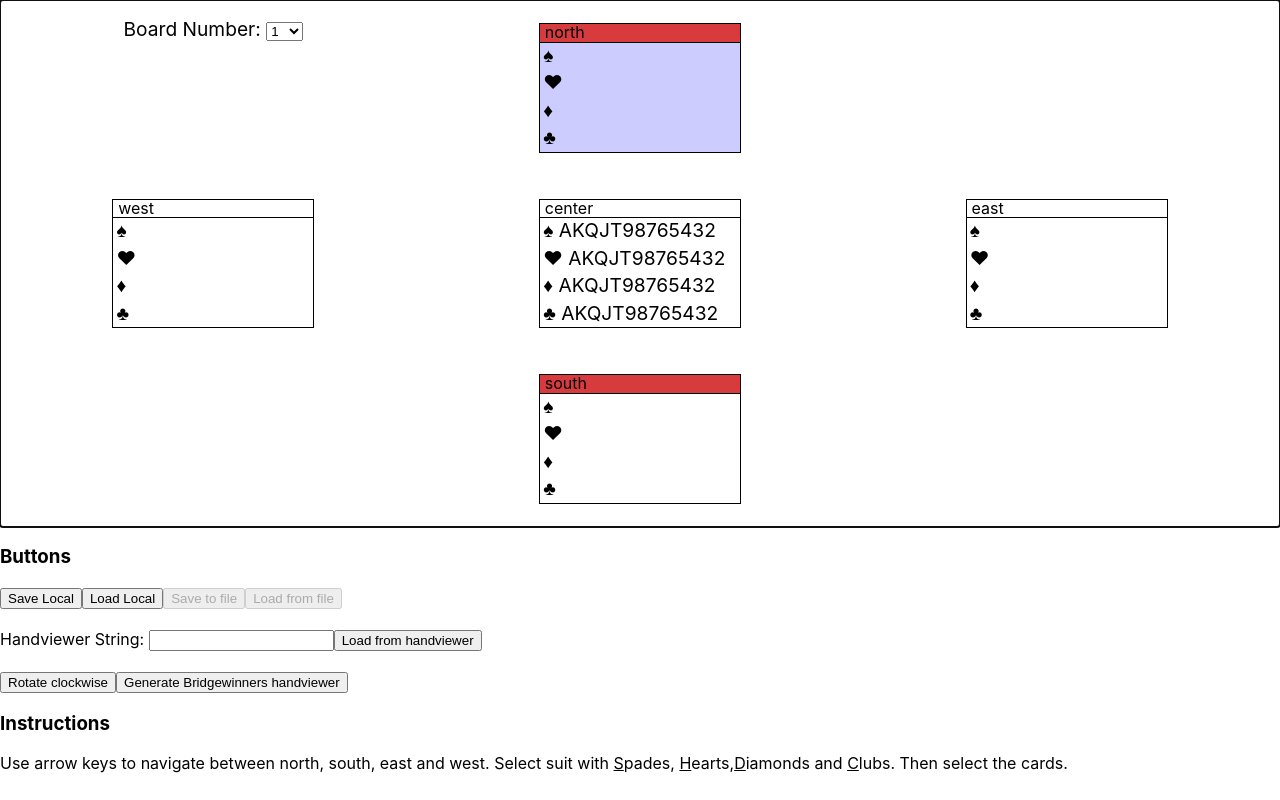
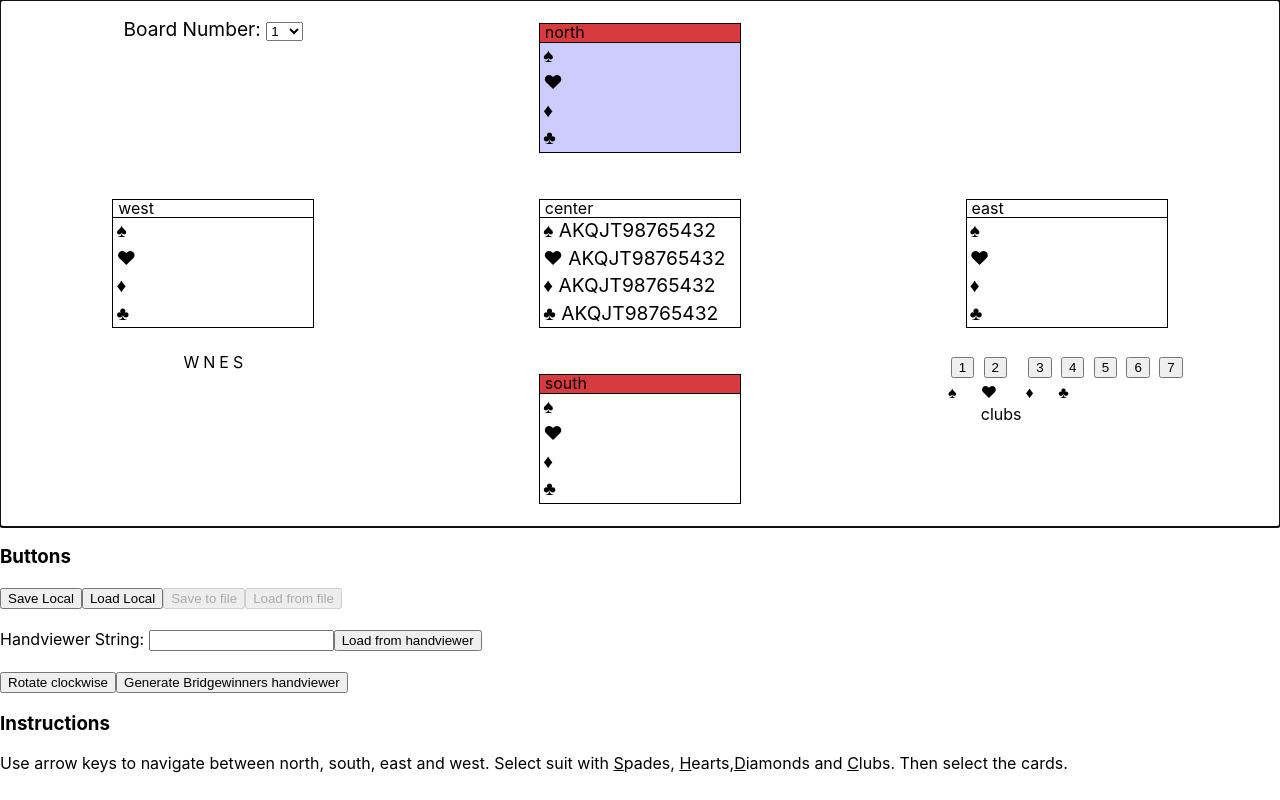
Before and after one commit to tzimnoch/cbbtools, a React app: page / in a window 1280 px wide. Built offline with nearby package versions, Linux system fonts and the light colour scheme; the HTML template or start-up script is replaced by a standard one.

Commit message:
WIP on BiddingBox and Auction. Placeholders for now.

```diff
--- a/src/App.jsx
+++ b/src/App.jsx
@@ -2,6 +2,8 @@ import styles from './App.module.css'
 
 import { useCallback, useReducer } from 'react'
 
+import Auction from './Auction'
+import BiddingBox from './BiddingBox'
 import Controls from './Controls'
 import { initialGameState, gameStateReducer, handviewerExport } from './Gamestate'
 import Hand from './Hand'
@@ -78,14 +80,18 @@ const App = () => {
         </div>
       </div>
       <div className={styles.flex}>
-        <div className={styles.flex} />
+        <div className={styles.flex}>
+          <Auction gs={gs} />
+        </div>
         <div className={styles.flex}>
           <Hand hand={gs['south'].hand} direction='south' active={gs.active_player == 'south'} />
         </div>
-        <div className={styles.flex} />
+        <div className={styles.flex}>
+          <BiddingBox dispatchGamestate={dispatchGameState} gs={gs} />
+        </div>
       </div>
     </div>
-      <Controls dispatchGameState={dispatchGameState} gs={gs}/>
+      <Controls dispatchGameState={dispatchGameState} gs={gs} />
       <Instructions />
     </div>
   )
--- /dev/null
+++ b/src/Auction.jsx
@@ -0,0 +1,21 @@
+
+export default function Auction({gs}) {
+  return (
+    <div>
+      <table>
+        <thead>
+          <tr>
+            <td>W</td>
+            <td>N</td>
+            <td>E</td>
+            <td>S</td>
+          </tr>
+        </thead>
+        <tbody>
+          <tr>
+          </tr>
+        </tbody>
+      </table>
+    </div>
+  )
+}
--- /dev/null
+++ b/src/BiddingBox.jsx
@@ -0,0 +1,39 @@
+
+var auctionLevel = null
+var auctionSuit = null
+
+export default function BiddingBox({dispatchGamestate, gs}) {
+  const setLevel = (level) => {
+    console.log(level)
+  }
+  const setSuit = (suit) => { auctionSuit = suit }
+
+  // TODO: Consider design/implementation
+  return (
+    <div>
+      <table>
+        <tbody>
+          <tr>
+            <td><button onClick={(e) => setLevel(1)}>1</button></td>
+            <td><button onClick={(e) => setLevel(2)}>2</button></td>
+            <td><button onClick={(e) => setLevel(3)}>3</button></td>
+            <td><button onClick={(e) => setLevel(4)}>4</button></td>
+            <td><button onClick={(e) => setLevel(5)}>5</button></td>
+            <td><button onClick={(e) => setLevel(6)}>6</button></td>
+            <td><button onClick={(e) => setLevel(7)}>7</button></td>
+          </tr>
+          <tr>
+            <td onClick={setSuit('spades')}>&spades;</td>
+            <td onClick={setSuit('hearts')}>&hearts;</td>
+            <td onClick={setSuit('diamonds')}>&diams;</td>
+            <td onClick={setSuit('clubs')}>&clubs;</td>
+          </tr>
+          <tr>
+            <td>{auctionLevel}</td>
+            <td>{auctionSuit}</td>
+          </tr>
+        </tbody>
+      </table>
+    </div>
+  )
+}
```
Also changed, not shown: src/Card.jsx (line endings or trailing spaces).
